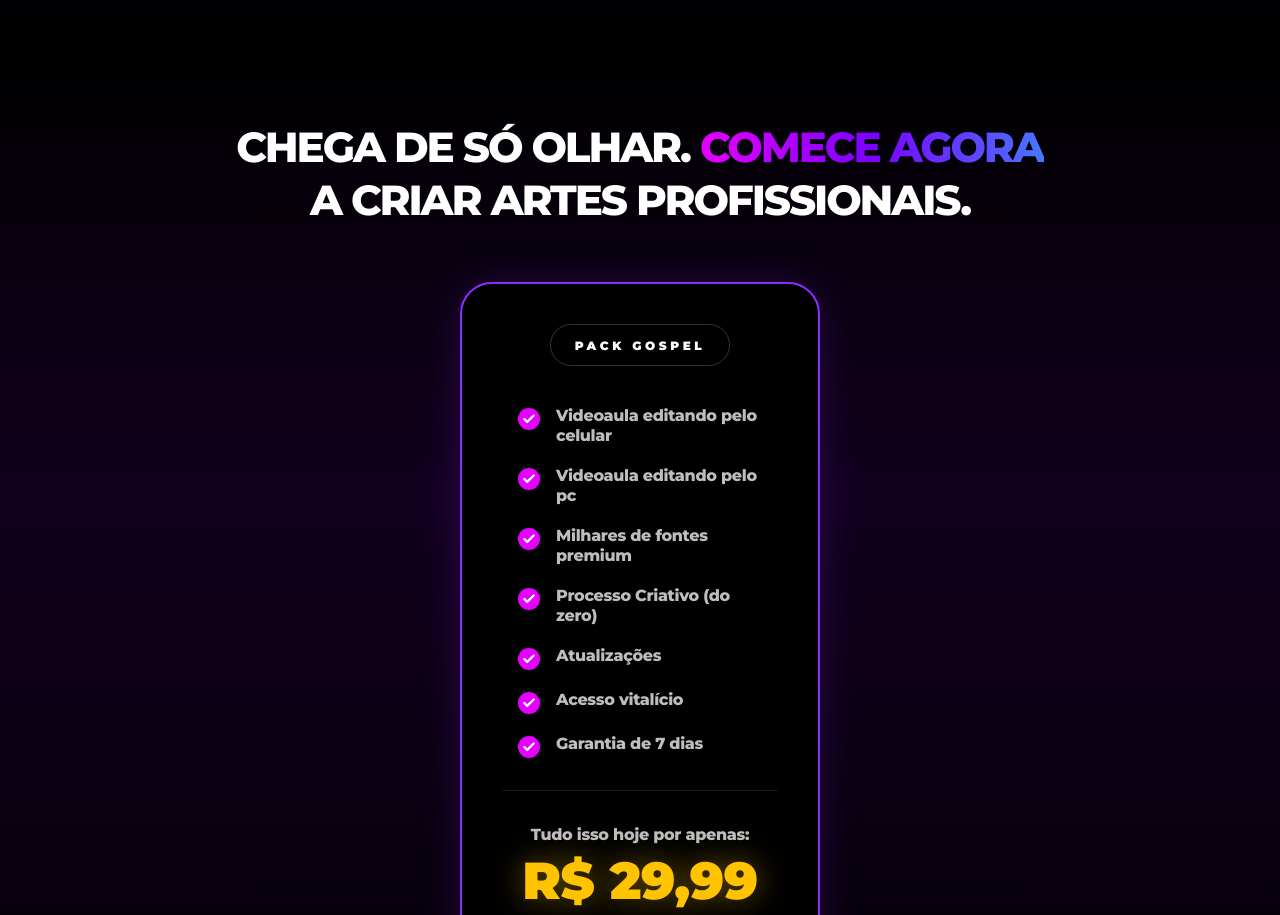
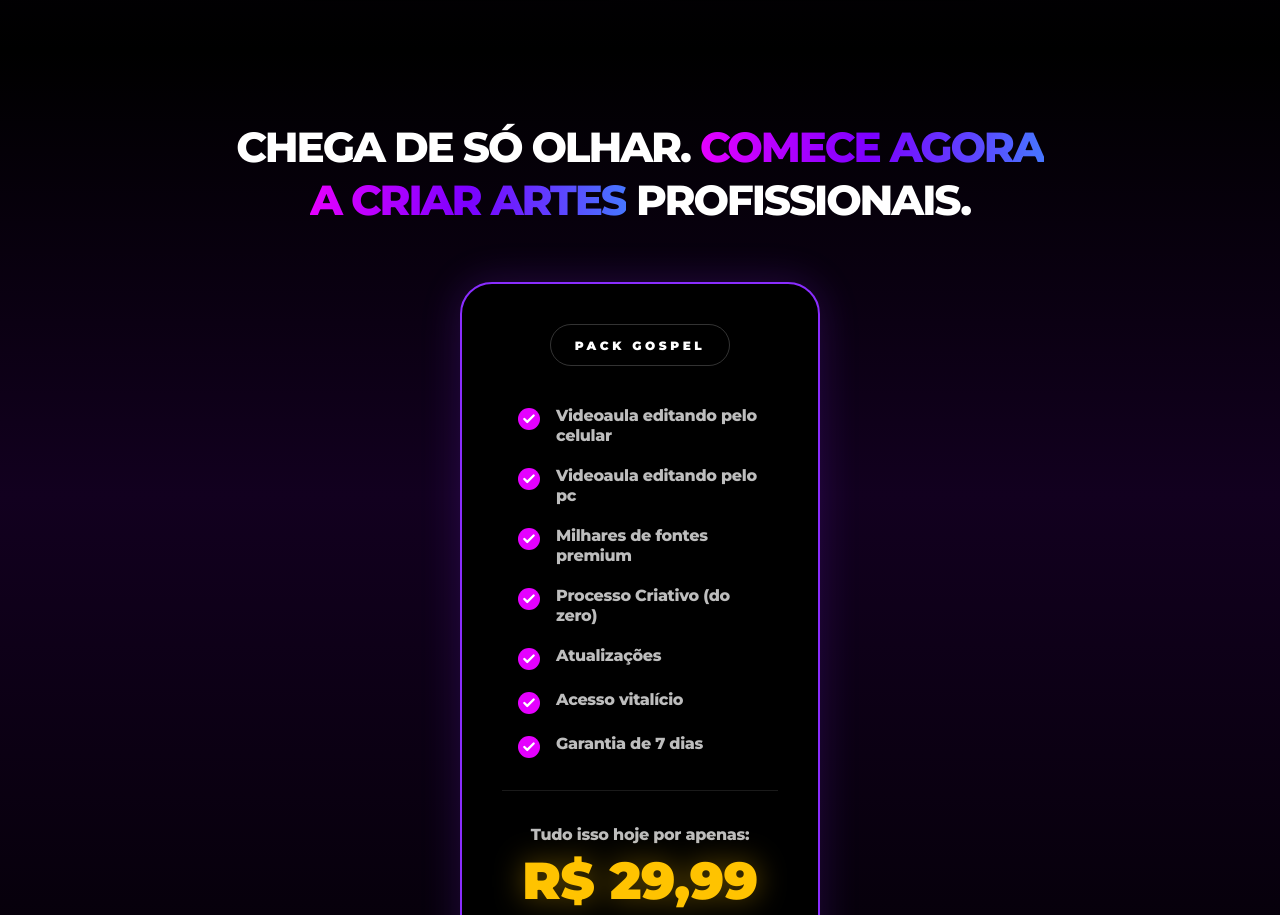
Before and after one commit to jrmacbrandt/Leo-Tondella, a React (Vite) app: page / in a window 1280 px wide. Shown: the part 4820-5735 px from the top of the page. Built offline with nearby package versions, Linux system fonts and the light colour scheme.

Commit message:
style: apply gradient effect to 'A CRIAR ARTES' in offer section

```diff
--- a/src/App.tsx
+++ b/src/App.tsx
@@ -384,7 +384,7 @@ export default function App() {
         <div className="container-custom text-center">
           <h2 className="text-[22px] md:text-[42px] font-[900] uppercase mb-8 md:mb-14 leading-tight tracking-tighter px-4 text-white">
             CHEGA DE SÓ OLHAR. <span className="text-gradient-primary">COMECE AGORA</span><br />
-            A CRIAR ARTES PROFISSIONAIS.
+            <span className="text-gradient-primary">A CRIAR ARTES</span> PROFISSIONAIS.
           </h2>
 
           <div className="mx-auto offer-card-border p-[40px] flex flex-col w-full md:w-[360px] min-h-[610px] items-center text-center shadow-[0_0_100px_rgba(123,0,255,0.25)]">
```
